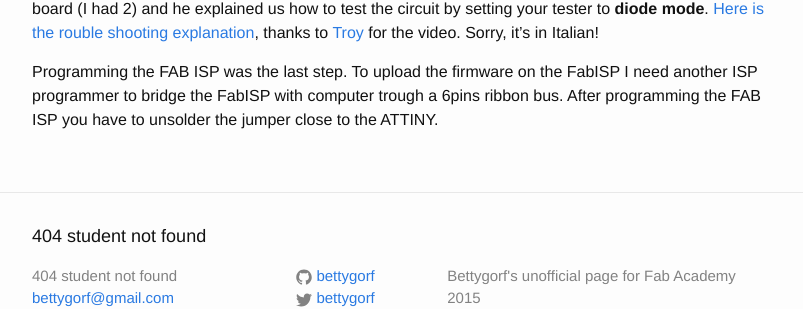
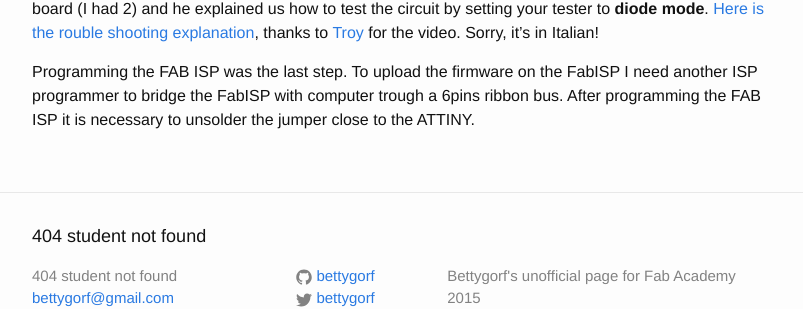
Before and after one commit to bettygorf/bettygorf, a Jekyll site: the page built from _posts/2015-03-15-02.markdown, in a window 1280 px wide and 900 px high, scrolled down 2242 px. Shown: the part 530-839 px from the top of the window, without its empty margins (238-1041 px from the left). Built offline with Jekyll 4.4.1, drawn with Linux system fonts in a browser that asks for light colours.

Commit message:
bettygorf

```diff
--- a/_posts/2015-03-15-02.markdown
+++ b/_posts/2015-03-15-02.markdown
@@ -39,4 +39,4 @@ My board looked ok but didn't work. Stefano helped me and the others to find out
 
 Programming the FAB ISP was the last step.
 To upload the firmware on the FabISP I need another ISP programmer to bridge the FabISP with computer trough a 6pins ribbon bus.
-After programming the FAB ISP you have to unsolder the jumper close to the ATTINY.
+After programming the FAB ISP it is necessary to unsolder the jumper close to the ATTINY.
```
